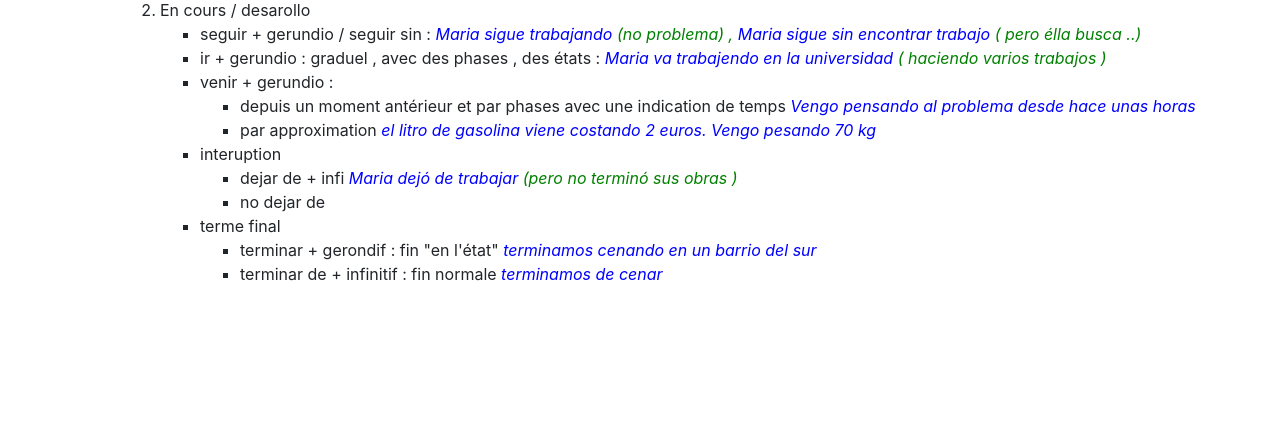
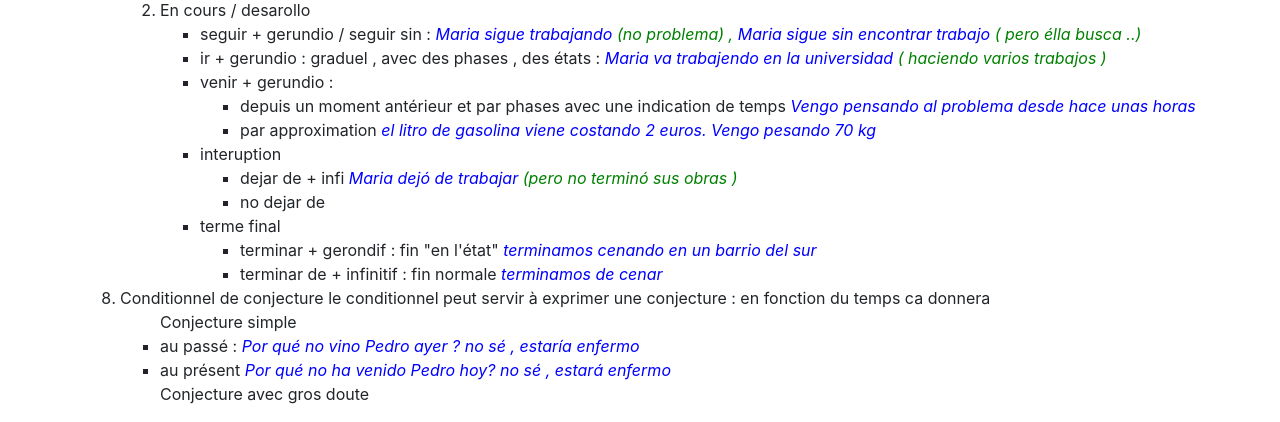
Before and after one commit to kutta75/espanol, a Django app: template verbos/templates/verbos/gramatica.html in a window 1280 px wide, after a click on "-014- Un peu de tout". Shown: the part 1872-2294 px from the top of the page. Before the commit the page ends 2153 px from the top, so only its background shows below. Run offline with Django 3.2, Linux system fonts and the light colour scheme; the template is opened without the code that fills it, so the values that code supplies are empty; some libraries are stand-ins or nearby versions.

Commit message:
Update gramatica.html

```diff
--- a/verbos/templates/verbos/gramatica.html
+++ b/verbos/templates/verbos/gramatica.html
@@ -1529,6 +1529,15 @@ L'impératif se deduit très exactement du <span style="font-weight:bold;color:r
 			</ul>
 
 		</ol>
+	<li> Conditionnel de conjecture
+		le conditionnel peut servir à exprimer une conjecture : en fonction du temps ca donnera
+		<ul> Conjecture simple
+			<li> au passé : <span class="exemple"> Por qué no vino Pedro ayer ? no sé , estaría enfermo </span>
+			<li> au présent <span class="exemple"> Por qué no ha venido Pedro hoy? no sé , estará enfermo </span>
+		</ul>
+		<ul> Conjecture avec gros doute
+		</ul>	</li>
+	</li>
 </ol>
 </div>
 
```
